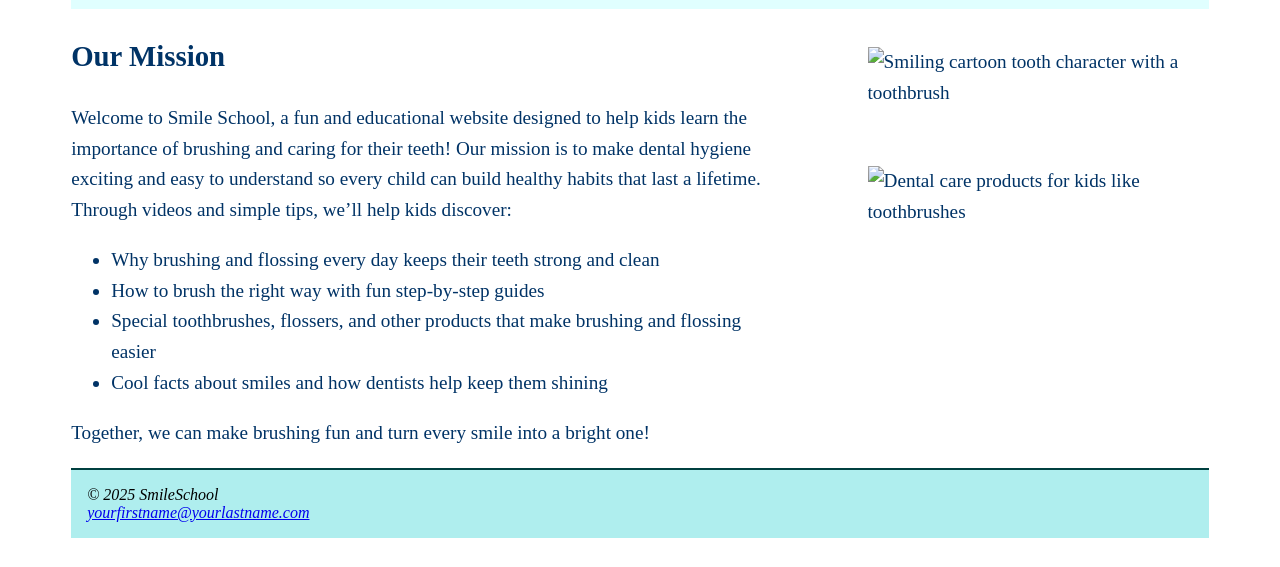
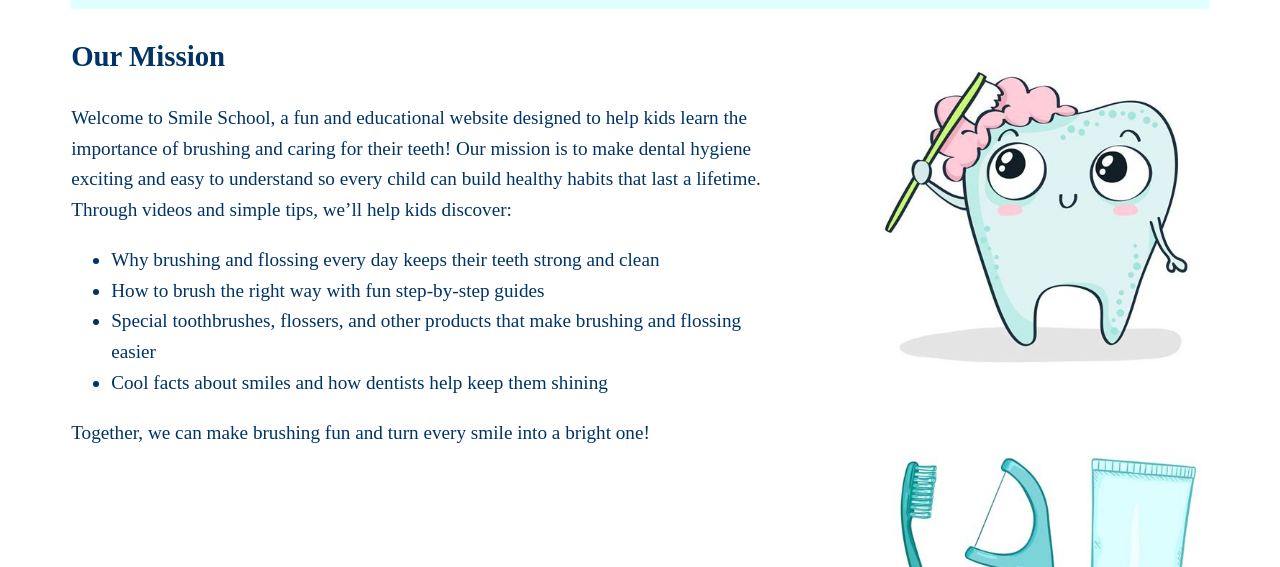
Before and after one commit to finnesaa/Lee_Vannesa_CapstoneProject.html, a plain HTML site: page index.html in a window 1280 px wide. Shown: the part 233-800 px from the top of the page. Drawn offline with Linux system fonts and the light colour scheme.

Commit message:
Fix HTML formatting and update image paths

```diff
--- a/index.html
+++ b/index.html
@@ -36,8 +36,8 @@
                     <p>Together, we can make brushing fun and turn every smile into a bright one!</p>
                 </div>
                 <div id="right">
-                    <img src="cutetooth.jpg" alt="Smiling cartoon tooth character with a toothbrush">
-                    <img src="homeimage.jpg" alt="Dental care products for kids like toothbrushes" >
+                    <img src="images/cutetooth.jpg" alt="Smiling cartoon tooth character with a toothbrush">
+                    <img src="images/homeimage.jpg" alt="Dental care products for kids like toothbrushes" >
                 </div>
             </main>
             <footer>
@@ -46,4 +46,5 @@
                 </footer>
             </div>
         </body>
+
         </html>
```
